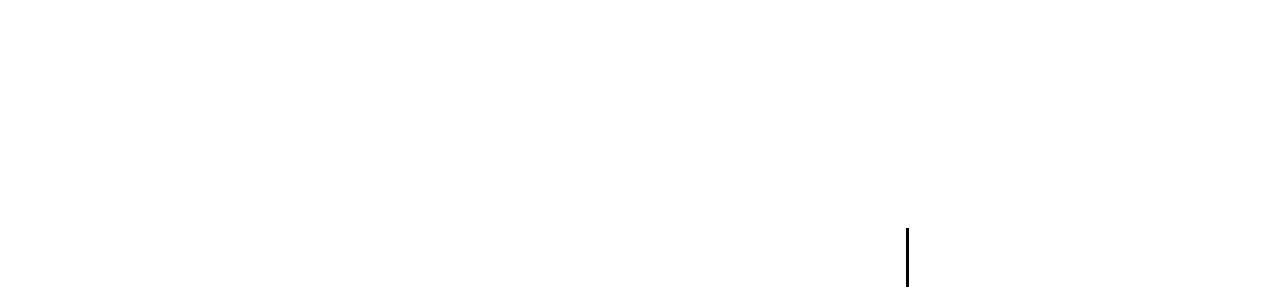
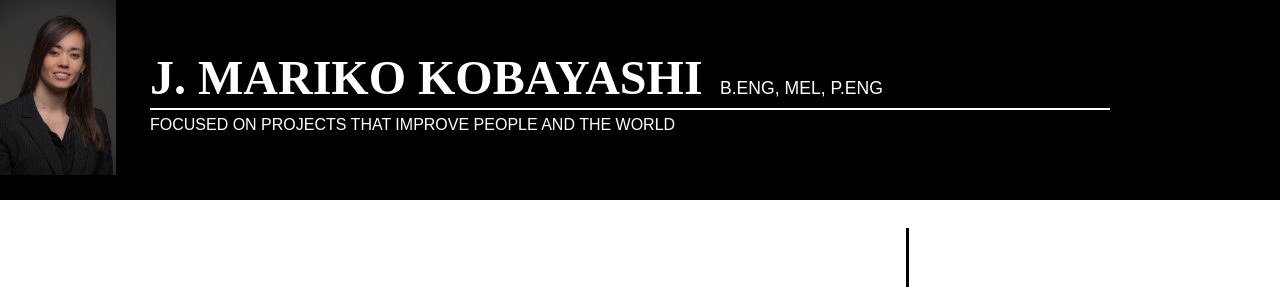
Before and after one commit to jmkobayashi6/cv, a plain HTML site: page index.html in a window 1280 px wide. Shown: the top 287 px of the page. Drawn offline with Linux system fonts and the light colour scheme.

Commit message:
Update styles.css

```diff
--- a/styles.css
+++ b/styles.css
@@ -26,6 +26,8 @@ body{
     height: 200px;
     background-color: black;
     position:absolute;
+    top:0px;
+    left:0px;
     margin-top:0px;
     }
 /**** SIDE BLOCK***********************/
```
